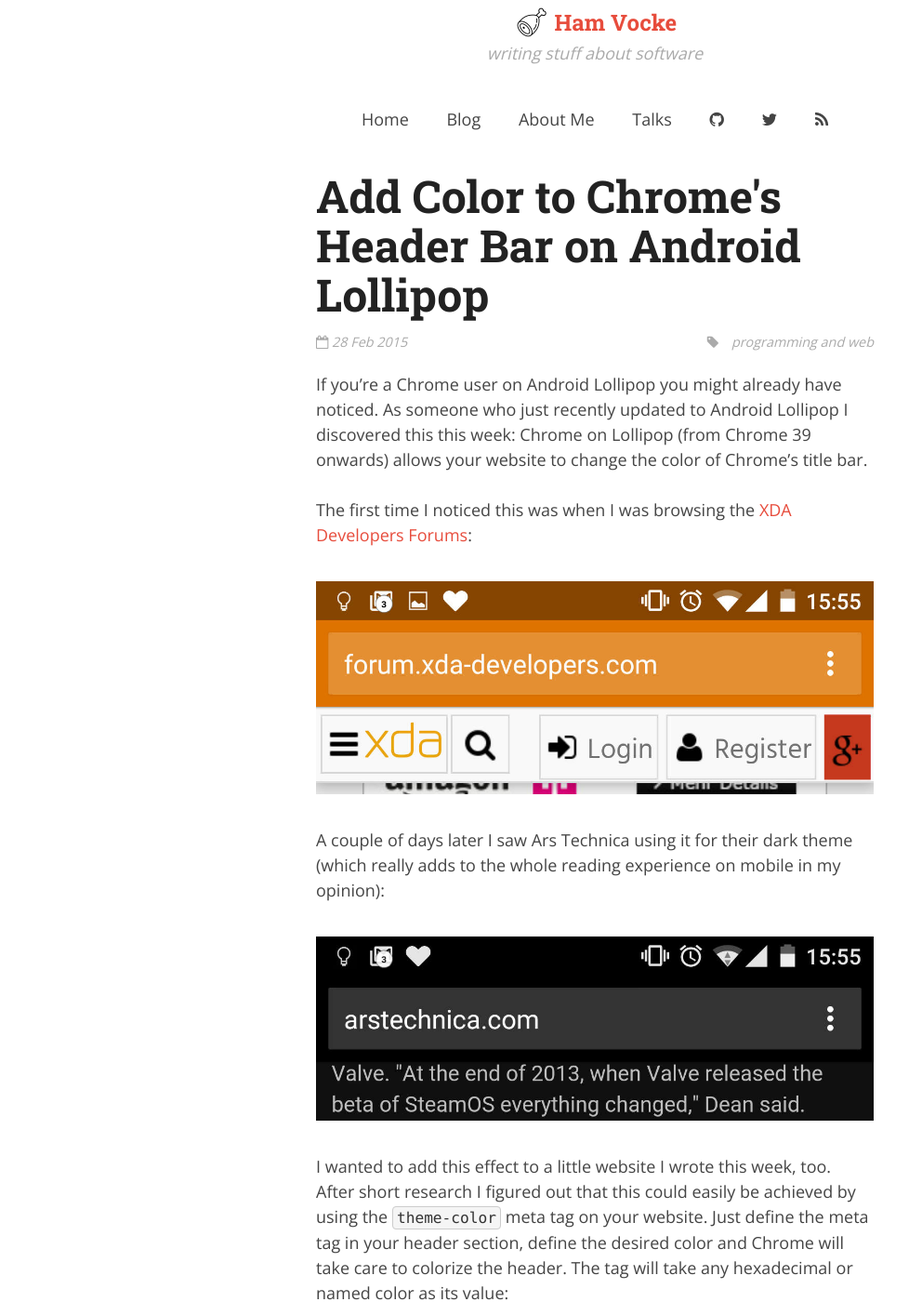
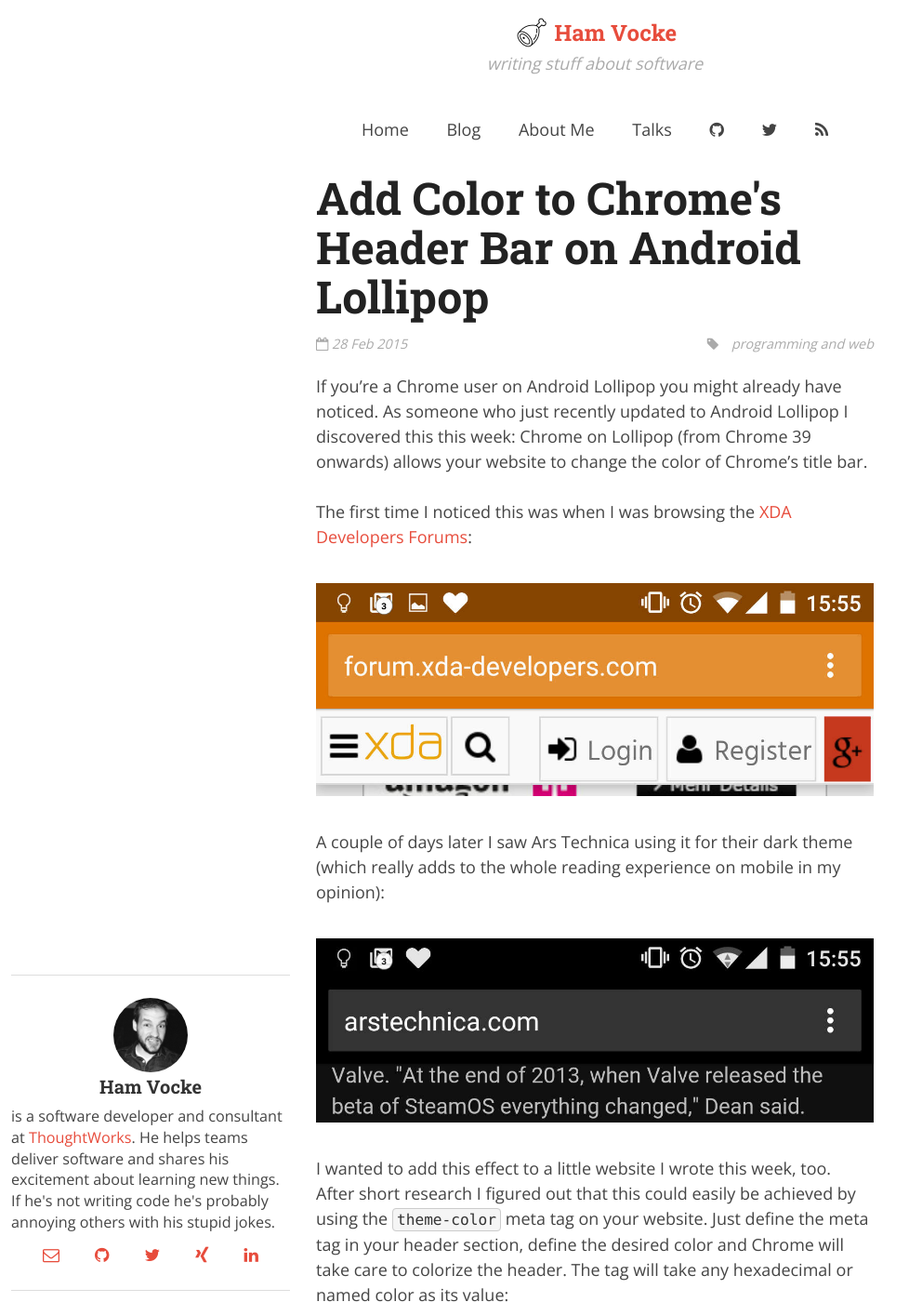
Before and after one commit to hamvocke/hamvocke.github.io, a Jekyll site: the page built from _posts/2015-02-28-colorful-header-bar-chrome-android.md, in a window 1280 px wide and 1400 px high. Shown: the whole window at 93% size, without its empty margins (0-992 px from the left). Built offline with Jekyll 4.4.1, drawn with Linux system fonts in a browser that asks for light colours; nearby versions of some CDN libraries; comment, search, counter and statistics services are not loaded.

Commit message:
make logo more spacy, tweak author section

```diff
--- a/_layouts/post.html
+++ b/_layouts/post.html
@@ -16,14 +16,9 @@
   {{ content }}
 </div>
 
-<div class="author media">
-  <div class="media-left">
-    <a href="#">
+<div class="author">
   <img src="/assets/img/ham.jpg" class="media-object img-circle">
-    </a>
-  </div>
-  <div class="media-body">
-    <h4 class="media-heading">Ham Vocke</h4>
+  <h4>Ham Vocke</h4>
   <p class="lead">
     is a software developer and consultant at <a href="https://www.thoughtworks.com/">ThoughtWorks</a>. He helps teams deliver software and shares his excitement about learning new things. If he's not writing code he's probably annoying others with his stupid jokes.</a>
   <div class="contact">
@@ -43,7 +38,6 @@
       <a href="https://www.linkedin.com/in/hermannvocke/">
         <i class="fa fa-linkedin"></i>
       </a>
-      </div>
     </div>
   </div>
 </div>
--- a/assets/css/hamvocke.css
+++ b/assets/css/hamvocke.css
@@ -62,7 +62,7 @@
 
 #logo {
     text-align: center;
-    margin: 4px;
+    margin: 15px 4px;
 }
 
 #logo img {
@@ -108,7 +108,6 @@
     font-size: 1.2em;
 }
 
-
 nav {
     line-height: 2em;
     text-align: center;
@@ -116,7 +115,7 @@
 
 nav ul {
     display: block;
-    margin: 1em 0 1.5em 0;
+    margin: 1em 0 1em 0;
     padding: 0;
 }
 
@@ -181,17 +180,15 @@
 }
 
 .author h4 {
+    text-align: center;
     font-family: 'Roboto Slab', sans-serif;
-}
-
-.author .media-left {
-    vertical-align: middle;
+    margin-top: 4px;
 }
 
 .author img {
     height: 80px;
     width: 80px;
-    margin-right: 8px;
+    margin: auto;
 }
 
 .author p.lead {
@@ -201,10 +198,7 @@
 
 .author .contact {
   padding-top: 12px;
-}
-
-.author .contact a:first-child {
-  padding-left: 0px;
+  text-align: center;
 }
 
 .author .contact a {
@@ -334,11 +328,11 @@
     }
 }
 
-@media(min-width: 1440px) {
+@media(min-width: 1280px) {
     .author {
     	position: fixed;
     	bottom: 12px;
     	left: 12px;
-    	width: 390px;
+    	width: 300px;
     }
 }
```
Also changed, not shown: _layouts/default.html (line endings or trailing spaces). Lines whose indentation alone changed are shown as unchanged.
